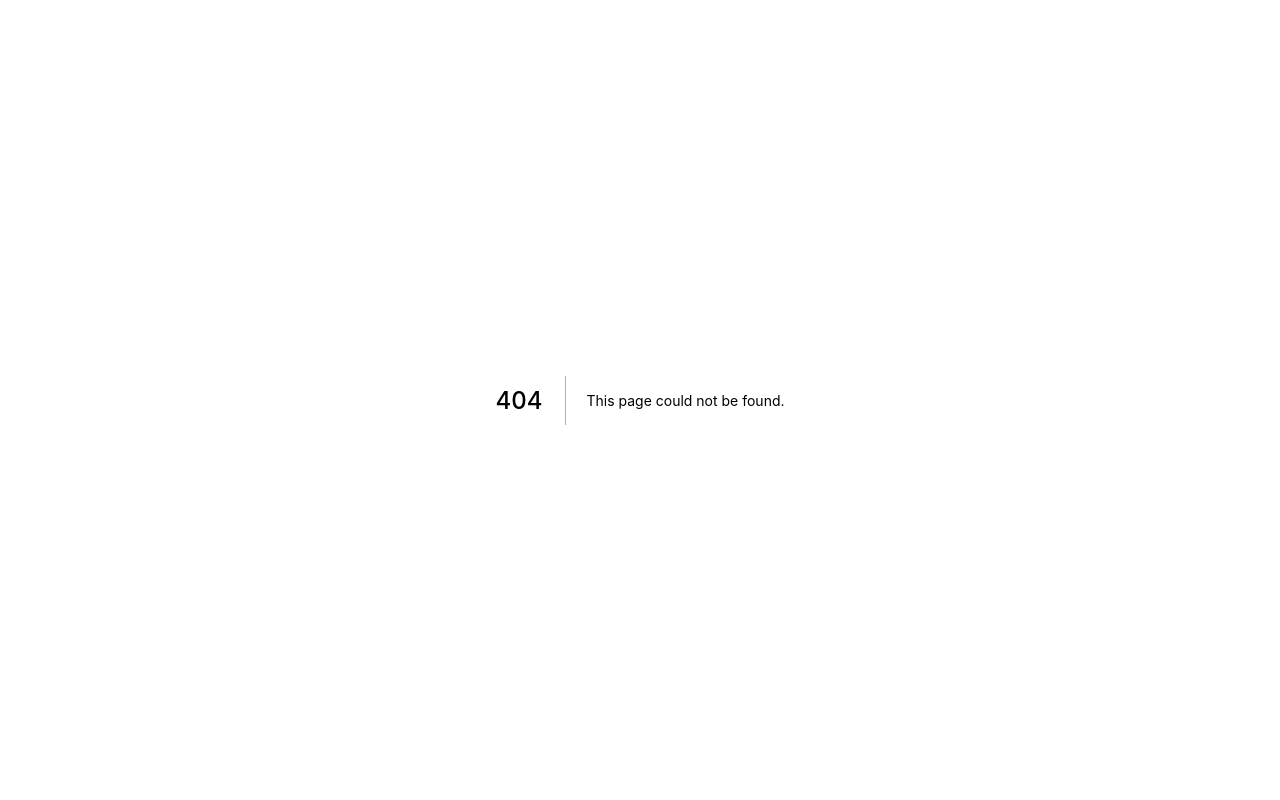
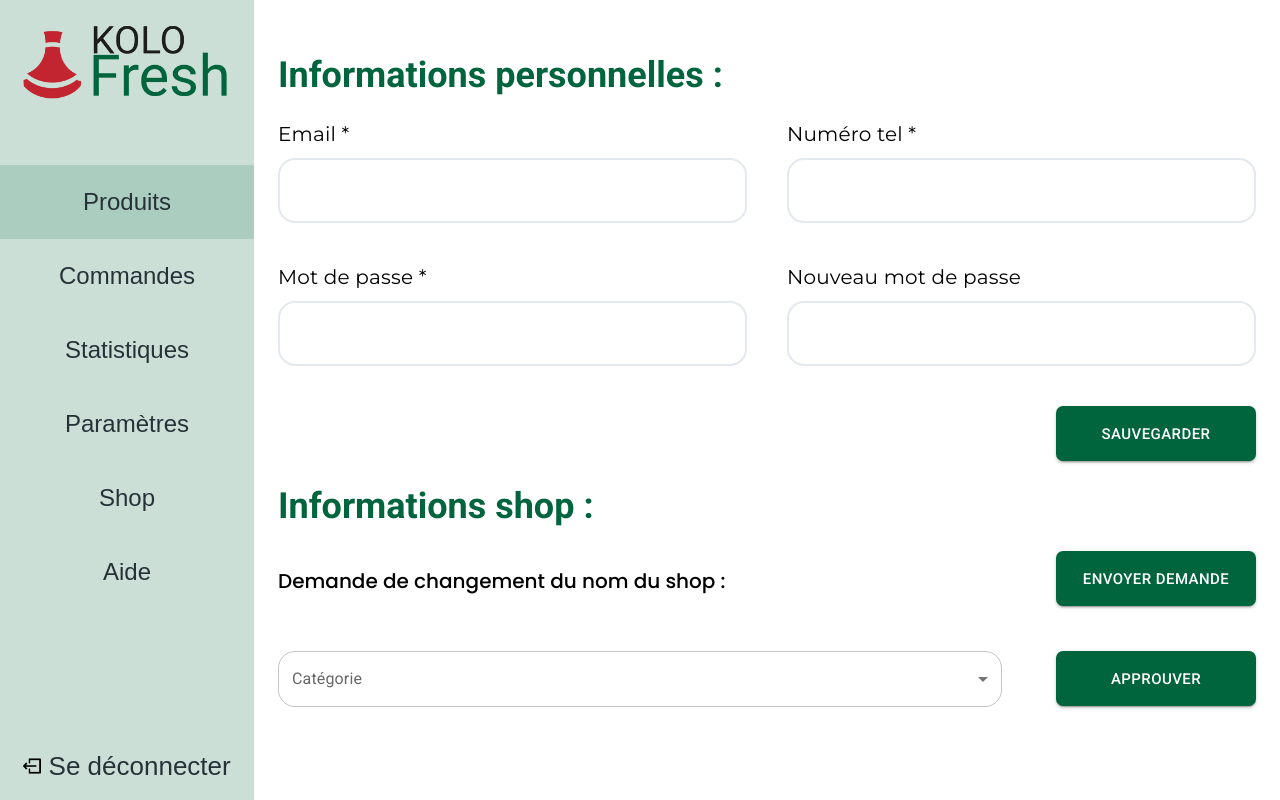
Before and after one commit to othmaneg99/KoloFreshWeb, a Next.js app: page /partner/settings in a window 1280 px wide. Before the commit this address had no page. Built offline with nearby package versions, Linux system fonts and the light colour scheme; a web font is replaced by a local one.

Commit message:
Create partner settings page

```diff
--- /dev/null
+++ b/components/input/inputA.component.jsx
@@ -0,0 +1,17 @@
+export default function InputA(props) {
+  const style = {
+    border: '2.5px solid #e4e8ef',
+    borderRadius: '17px',
+    height: '65px',
+    width: '100%',
+    paddingLeft: '20px',
+    paddingRight: '20px',
+    fontSize: '18px',
+    hover: {
+      borderColor: 'red',
+    },
+    ...props.style,
+  };
+
+  return <input {...props} style={style} />;
+}
--- /dev/null
+++ b/pages/partner/settings.jsx
@@ -0,0 +1,169 @@
+import React, { useState } from 'react';
+import st from '/styles/partnerSettings.module.scss';
+import SideBar from '@components/sideBar/sideBar.component';
+import { Container, Box, Grid, Button, Select, OutlinedInput, Chip, MenuItem, InputLabel, FormControl } from '@mui/material';
+import InputA from '@components/input/inputA.component';
+
+const ITEM_HEIGHT = 48;
+const ITEM_PADDING_TOP = 8;
+const MenuProps = {
+  PaperProps: {
+    style: {
+      maxHeight: ITEM_HEIGHT * 4.5 + ITEM_PADDING_TOP,
+      width: 250,
+    },
+  },
+};
+
+const categories = [
+  { id: 0, name: 'Salés' },
+  { id: 1, name: 'Sucrés' },
+  { id: 2, name: 'Mixte' },
+];
+
+export default function PartnerSettings() {
+  const [email, setEmail] = useState();
+  const [phone, setPhone] = useState();
+  const [password, setPassword] = useState();
+  const [newPassword, setNewPassword] = useState();
+  const [selectedCategories, setSelectedCategories] = useState([]);
+
+  const onCategoriesChange = event => {
+    const {
+      target: { value },
+    } = event;
+    setSelectedCategories(
+      // On autofill we get a stringified value.
+      typeof value === 'string' ? value.split(',') : value,
+    );
+  };
+
+  return (
+    <body>
+      <div className={st.spread}>
+        <SideBar />
+
+        <Container className={st.parentDiv}>
+          <h1 style={style.heading}>Informations personnelles : </h1>
+          <Box sx={{ flexGrow: 1 }}>
+            <Grid container spacing={5}>
+              <Grid item xs={6}>
+                <label style={style.label}>Email *</label>
+                <InputA type='email' value={email} onChange={event => setEmail(event.target.value)} />
+              </Grid>
+              <Grid item xs={6}>
+                <label style={style.label}>Numéro tel *</label>
+                <InputA type='tel' value={phone} onChange={event => setPhone(event.target.value)} />
+              </Grid>
+              <Grid item xs={6}>
+                <label style={style.label}>Mot de passe *</label>
+                <InputA type='password' value={password} onChange={event => setPassword(event.target.value)} />
+              </Grid>
+              <Grid item xs={6}>
+                <label style={style.label}>Nouveau mot de passe</label>
+                <InputA type='password' value={newPassword} onChange={event => setNewPassword(event.target.value)} />
+              </Grid>
+              <Grid item xs={9}></Grid>
+              <Grid item xs={3}>
+                <Button variant='contained' size='large' style={style.button}>
+                  Sauvegarder
+                </Button>
+              </Grid>
+            </Grid>
+          </Box>
+          <h1 style={style.heading}>Informations shop : </h1>
+          <Box sx={{ flexGrow: 1 }}>
+            <Grid container spacing={5}>
+              <Grid item xs={9}>
+                <span style={style.requestSpan}>Demande de changement du nom du shop : </span>
+              </Grid>
+              <Grid item xs={3}>
+                <Button variant='contained' size='large' style={style.button}>
+                  ENVOYER DEMANDE
+                </Button>
+              </Grid>
+              <Grid item xs={9}>
+                <FormControl sx={{ width: '100%' }}>
+                  <InputLabel id='demo-multiple-chip-label'>Catégorie</InputLabel>
+                  <Select
+                    labelId='demo-multiple-chip-label'
+                    id='demo-multiple-chip'
+                    multiple
+                    value={selectedCategories}
+                    style={style.categoriesDropdown}
+                    onChange={onCategoriesChange}
+                    input={<OutlinedInput id='select-multiple-chip' label='Chip' />}
+                    renderValue={selected => (
+                      <Box sx={{ display: 'flex', flexWrap: 'wrap', gap: 0.5 }}>
+                        {selected.map(value => (
+                          <Chip key={value} label={value} />
+                        ))}
+                      </Box>
+                    )}
+                    MenuProps={MenuProps}
+                  >
+                    {categories.map(c => (
+                      <MenuItem key={c.id} value={c.name}>
+                        {c.name}
+                      </MenuItem>
+                    ))}
+                  </Select>
+                </FormControl>
+              </Grid>
+              <Grid item xs={3}>
+                <Button variant='contained' size='large' style={style.button}>
+                  APPROUVER
+                </Button>
+              </Grid>
+            </Grid>
+          </Box>
+        </Container>
+      </div>
+    </body>
+  );
+}
+
+const style = {
+  heading: {
+    fontFamily: 'Roboto',
+    fontStyle: 'normal',
+    fontWeight: 'bold',
+    fontSize: '36px',
+    lineHeight: '42px',
+    display: 'flex',
+    alignItems: 'center',
+    textAlign: 'center',
+    color: '#00643C',
+  },
+  label: {
+    display: 'inline-block',
+    width: '100%',
+    fontFamily: 'Montserrat',
+    fontStyle: 'normal',
+    fontWeight: 'normal',
+    fontSize: '20px',
+    lineHeight: '28px',
+    letterSpacing: '0.2px',
+    color: '#000000',
+    marginBottom: '10px',
+  },
+  button: {
+    borderRadius: '7px',
+    height: '55px',
+    width: '200px',
+    backgroundColor: '#00643C',
+    float: 'right',
+  },
+  requestSpan: {
+    fontFamily: 'Poppins',
+    fontStyle: 'normal',
+    fontWeight: '500',
+    fontSize: '20px',
+    lineHeight: '60px',
+    color: '#000000',
+  },
+  categoriesDropdown: {
+    outline: 'none',
+    borderRadius: '17px',
+  },
+};
--- a/styles/globals.scss
+++ b/styles/globals.scss
@@ -176,3 +176,7 @@ a {
     margin-bottom: 25px;
   }
 }
+
+input:focus-visible {
+  outline-color: #CBDFD7 !important;
+}
--- /dev/null
+++ b/styles/partnerSettings.module.scss
@@ -0,0 +1,10 @@
+.spread {
+  display: flex;
+}
+
+.parentDiv {
+  // display: flex;
+  // flex-direction: column;
+  margin: 30px;
+  // position: 'relative';
+}
```
